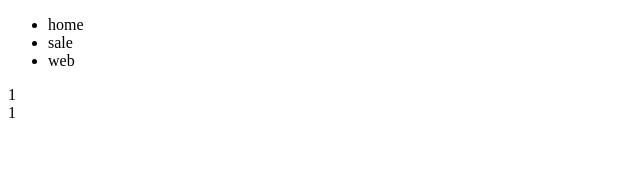
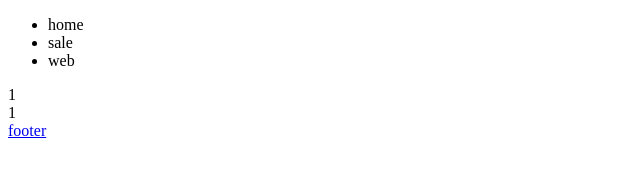
Before and after one commit to ehsan1374sara/proje-one, a plain HTML site: page index.html in a window 1280 px wide. Shown: the full height of the page, 0-640 px from the left. Drawn offline with Linux system fonts and the light colour scheme.

Commit message:
footer add index

```diff
--- a/index.html
+++ b/index.html
@@ -24,6 +24,9 @@
     </div>
 </main>
 
+<footer>
+    <a href="#">footer</a>
+</footer>
 
 
 
```
